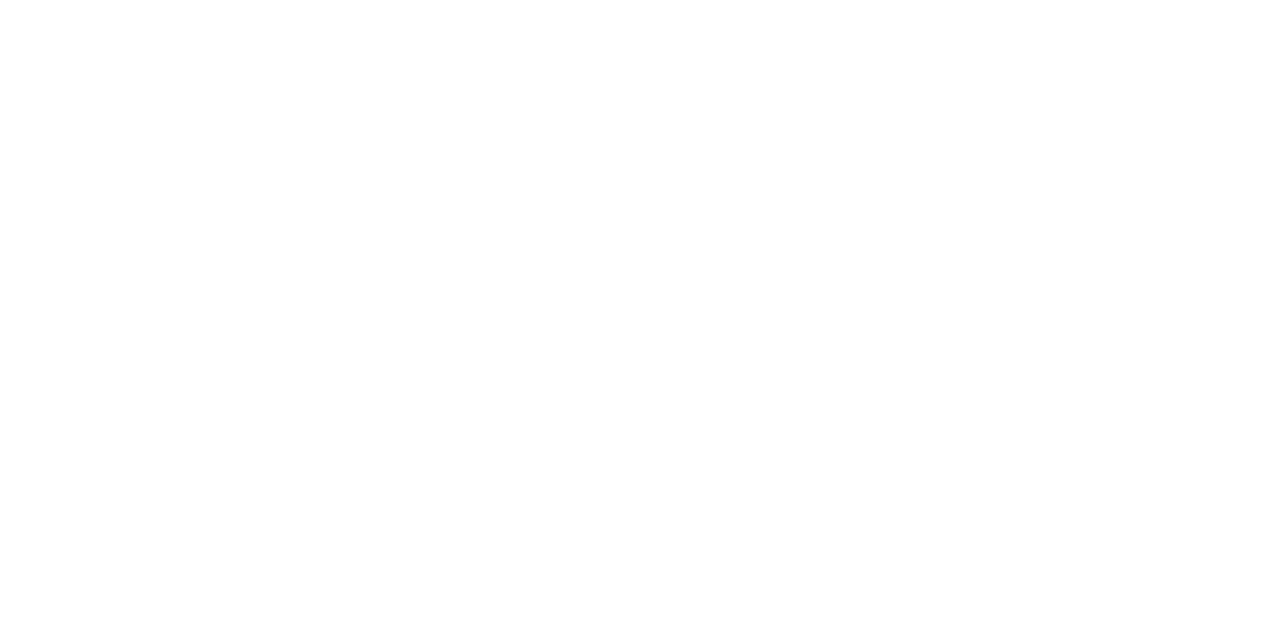
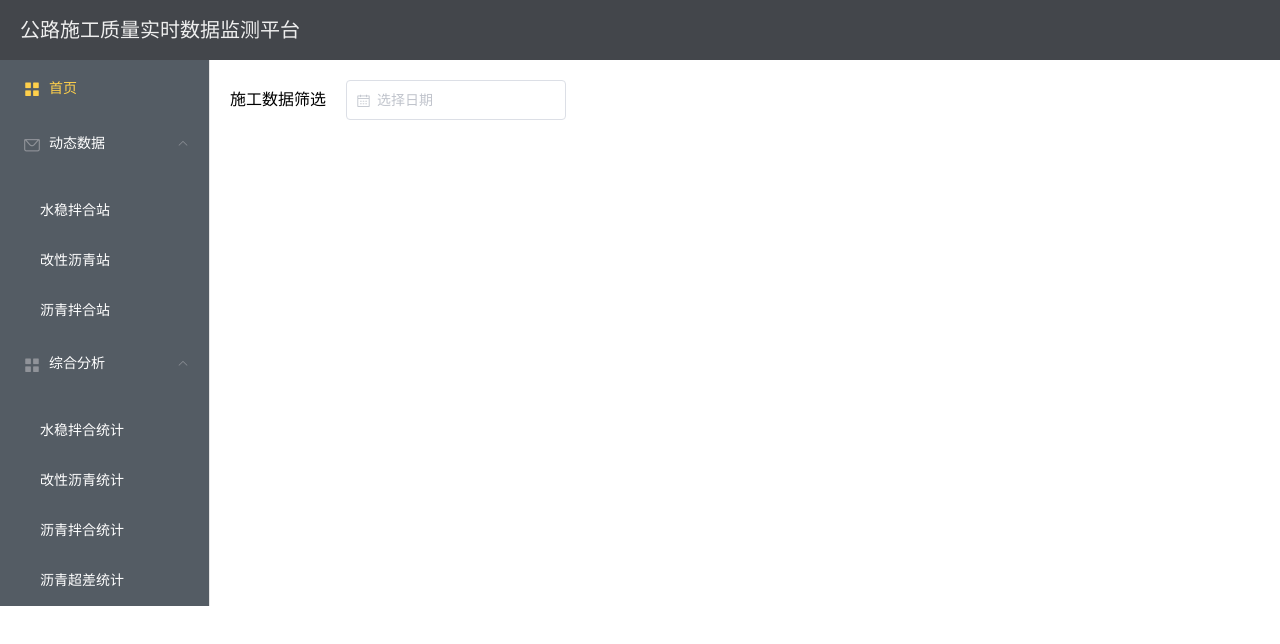
Before and after one commit to orochitian/demo, a Vue app: page /shuiwen in a window 1280 px wide. Shown: the top 644 px of the page. Built offline with nearby package versions, Linux system fonts and the light colour scheme; sample sign-in values are in the browser's storage.

Commit message:
ryan
首页完成

```diff
--- a/package.json
+++ b/package.json
@@ -10,6 +10,7 @@
   },
   "dependencies": {
     "core-js": "^3.6.5",
+    "echarts": "^5.0.0",
     "element-ui": "^2.14.1",
     "vue": "^2.6.11",
     "vue-router": "^3.4.9"
--- a/src/main.js
+++ b/src/main.js
@@ -3,8 +3,11 @@
 import router from './router'
 import Element from 'element-ui'
 import 'element-ui/lib/theme-chalk/index.css'
+const echarts = require('echarts')
 
 Vue.use(Element)
+
+Vue.prototype.$chart = echarts
 
 
 Vue.config.productionTip = false
--- a/src/pages/layout.vue
+++ b/src/pages/layout.vue
@@ -2,7 +2,7 @@
   <el-container>
     <el-header id="header">公路施工质量实时数据监测平台</el-header>
     <el-container>
-      <el-aside width="210px">
+      <el-aside width="210px" style="background-color: #545c64;">
         <el-menu
           default-active="/index"
           :default-openeds="['2', '3']"
@@ -20,7 +20,7 @@
               ><i class="el-icon-message"></i>动态数据</template
             >
             <el-menu-item-group>
-              <el-menu-item index="/test1">水稳拌合站</el-menu-item>
+              <el-menu-item index="/shuiwen">水稳拌合站</el-menu-item>
               <el-menu-item index="/test2">改性沥青站</el-menu-item>
               <el-menu-item index="/test3">沥青拌合站</el-menu-item>
             </el-menu-item-group>
--- /dev/null
+++ b/src/pages/shuiwen/index.vue
@@ -0,0 +1,93 @@
+<template>
+  <div>
+    <div class="toolbar">
+      <span style="margin-right: 20px;">施工数据筛选</span>
+      <el-date-picker
+        class="date-picker"
+        v-model="date"
+        type="date"
+        placeholder="选择日期"
+        :picker-options="pickerOptions"
+      ></el-date-picker>
+    </div>
+  </div>
+</template>
+
+<script>
+export default {
+  data() {
+    return {
+      date: '',
+      allowDate: [
+        {time: "2020-12-26"},
+        {time: "2020-12-25"},
+        {time: "2020-12-24"},
+        {time: "2020-12-23"},
+        {time: "2020-12-20"},
+        {time: "2020-12-16"},
+        {time: "2020-12-11"},
+        {time: "2020-12-7"},
+        {time: "2020-12-6"},
+        {time: "2020-12-5"},
+        {time: "2020-12-4"},
+        {time: "2020-12-3"},
+        {time: "2020-12-2"},
+        {time: "2020-12-1"},
+        {time: "2020-11-30"},
+        {time: "2020-11-29"},
+        {time: "2020-11-28"},
+        {time: "2020-11-27"},
+        {time: "2020-11-23"},
+        {time: "2020-11-22"},
+        {time: "2020-11-21"},
+        {time: "2020-11-20"},
+        {time: "2020-11-19"},
+        {time: "2020-11-18"},
+        {time: "2020-11-17"},
+        {time: "2020-11-16"},
+        {time: "2020-11-15"},
+        {time: "2020-11-14"},
+        {time: "2020-11-13"},
+        {time: "2020-11-12"},
+        {time: "2020-11-11"},
+        {time: "2020-11-10"},
+        {time: "2020-11-8"},
+        {time: "2020-11-6"},
+        {time: "2020-11-4"},
+        {time: "2020-11-3"},
+        {time: "2020-11-2"},
+        {time: "2020-11-1"},
+        {time: "2020-10-31"},
+        {time: "2020-10-30"},
+        {time: "2020-10-29"},
+        {time: "2020-10-28"},
+        {time: "2020-10-27"},
+        {time: "2020-10-26"},
+        {time: "2020-10-25"},
+        {time: "2020-10-24"},
+        {time: "2020-10-18"},
+        {time: "2020-10-17"},
+        {time: "2020-10-16"},
+        {time: "2020-10-9"}
+      ],
+      pickerOptions: {
+        disabledDate: date => {
+          let dateStr = `${date.getFullYear()}-${date.getMonth()+1}-${date.getDate()}`
+          return !this.allowDate.some(item => item.time === dateStr)
+        }
+      }
+    }
+  },
+  mounted() {
+    let date = new Date('2020-12-26 00:00:00')
+    console.log(date);
+  }
+};
+</script>
+
+<style lang="scss">
+  .el-date-table td.available > div > span {
+    background-color: lightgreen !important;
+    border-radius: 50%;
+  }
+</style>
--- a/src/router.js
+++ b/src/router.js
@@ -4,6 +4,7 @@
 import login from './pages/login.vue'
 import layout from './pages/layout.vue'
 import index from './pages/index.vue'
+import shuiwen from './pages/shuiwen/index.vue'
 
 vue.use(VueRouter)
 
@@ -25,6 +26,11 @@
           name: 'index',
           path: 'index',
           component: index
+        },
+        {
+          name: 'shuiwen',
+          path: 'shuiwen',
+          component: shuiwen
         }
       ]
     },
```
Also changed, not shown: src/pages/index.vue (+317 -106 lines), 1 other file (tests, documents, lock files or other folders).
